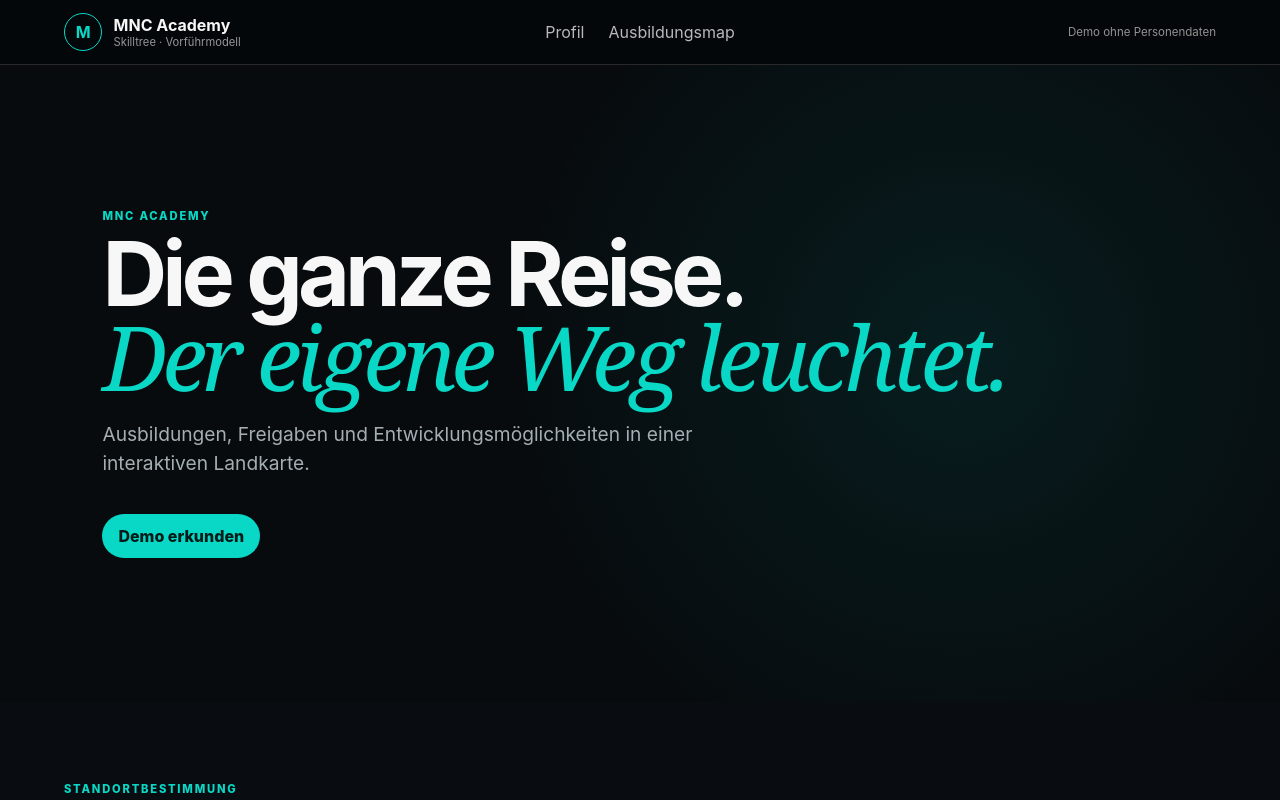
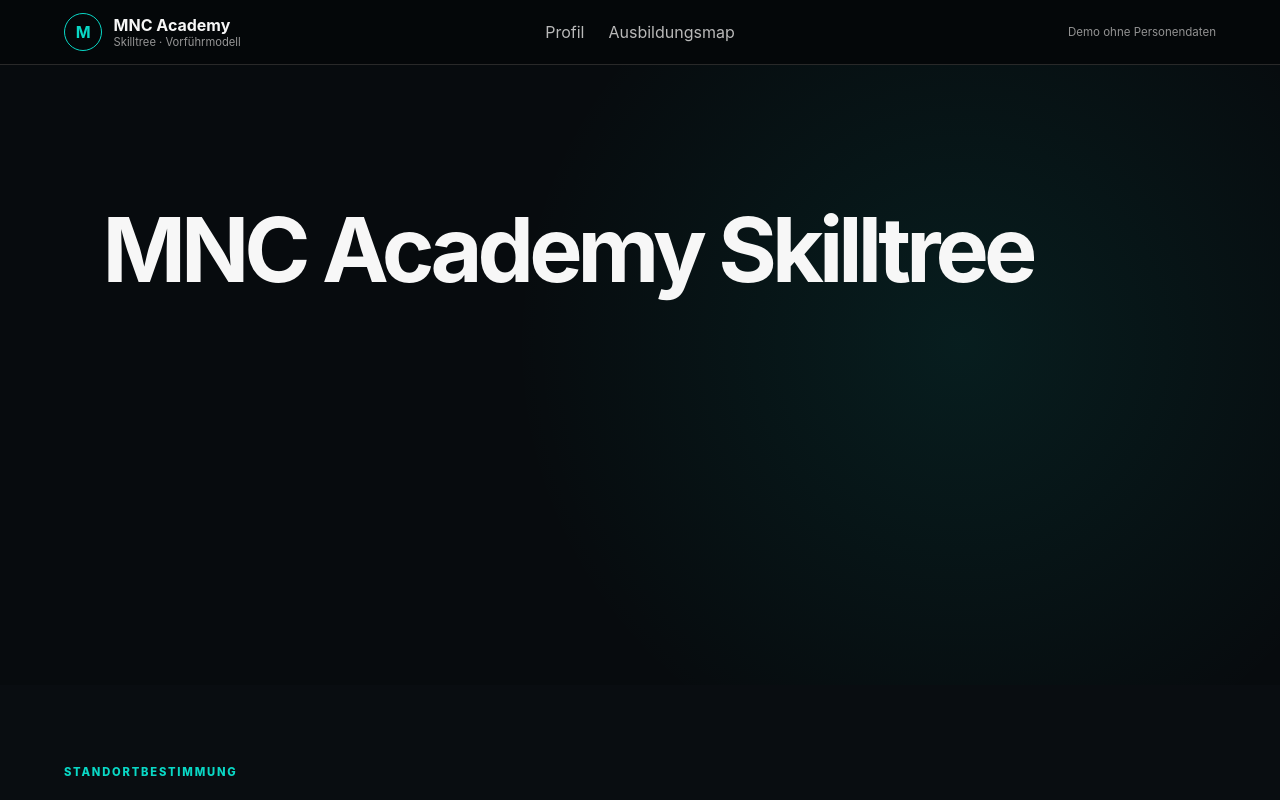
Before and after one commit to MultinetCommunication/mnc-academy-skilltree, a React (Vite) app: page / in a window 1280 px wide. Shown: the top 800 px of the page. Built offline with nearby package versions, Linux system fonts and the light colour scheme.

Commit message:
Simplify page title

```diff
--- a/src/App.tsx
+++ b/src/App.tsx
@@ -360,17 +360,7 @@ export default function Home() {
         <span>Demo ohne Personendaten</span>
       </header>
       <section id="start" className="hero">
-        <p className="eyebrow">MNC Academy</p>
-        <h1>
-          Die ganze Reise.
-          <br />
-          <em>Der eigene Weg leuchtet.</em>
-        </h1>
-        <p>
-          Ausbildungen, Freigaben und Entwicklungsmöglichkeiten in einer
-          interaktiven Landkarte.
-        </p>
-        <a href="#profil">Demo erkunden</a>
+        <h1>MNC Academy Skilltree</h1>
       </section>
       <section id="profil" className="profile">
         <div className="heading">
```
Also changed, not shown: 2 other files (tests, documents, lock files or other folders).
